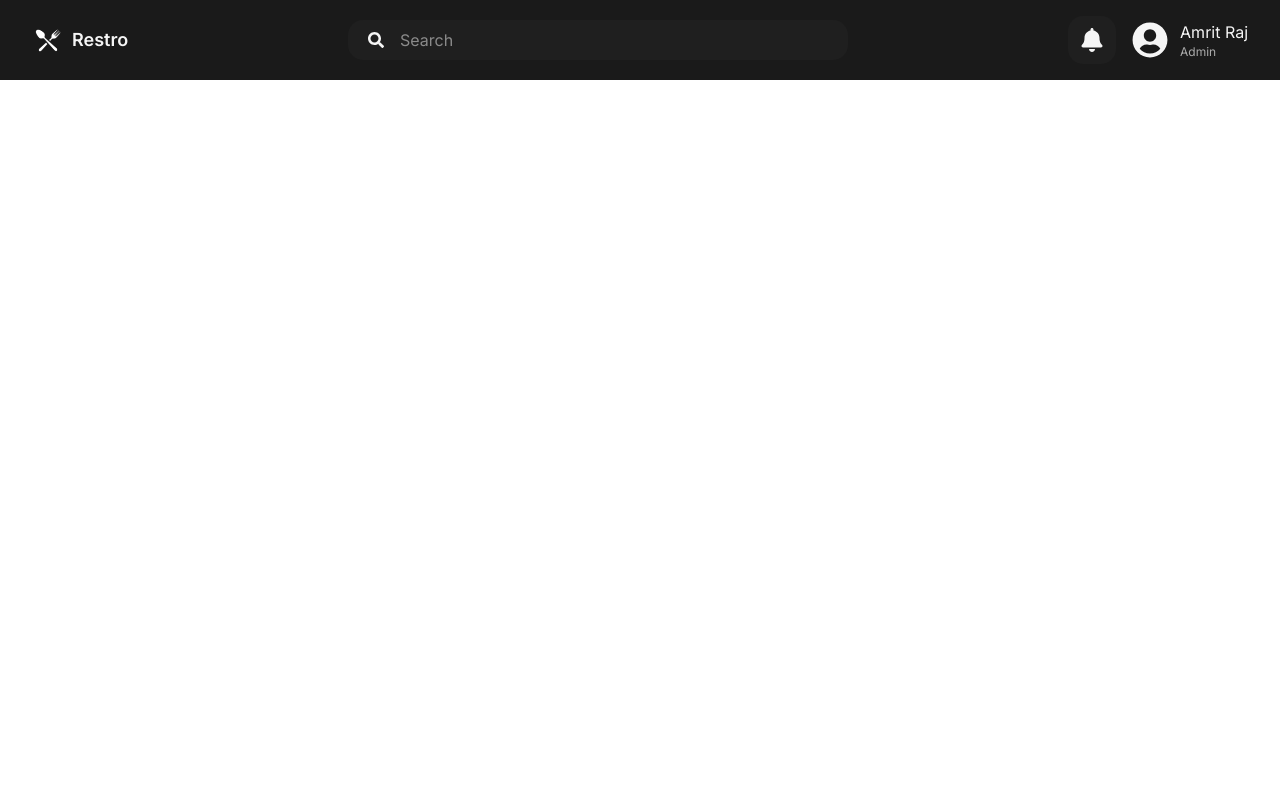
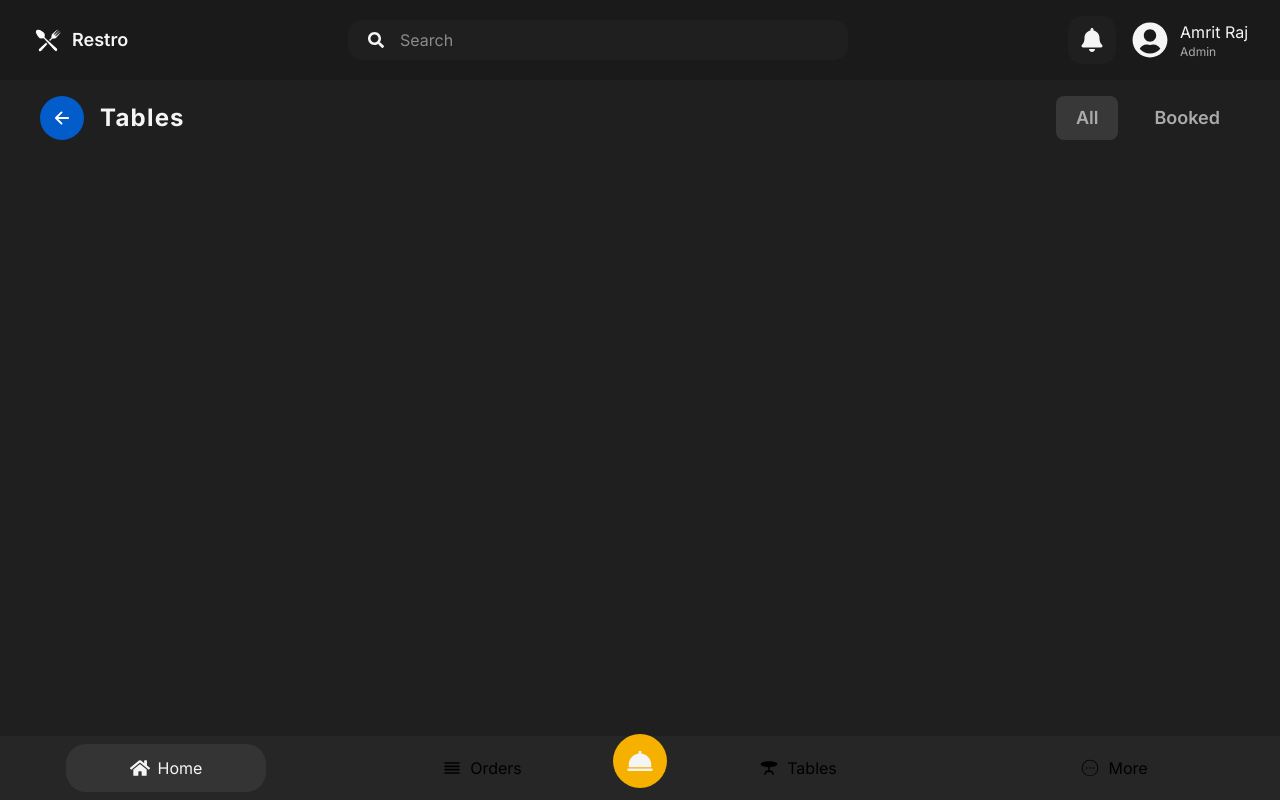
Before and after one commit to Sugavanesh17/POS_system, a React (Vite) app in the folder frontend/: page /tables in a window 1280 px wide. Built offline with nearby package versions, Linux system fonts and the light colour scheme.

Commit message:
Table card updates

```diff
--- a/frontend/src/App.jsx
+++ b/frontend/src/App.jsx
@@ -1,6 +1,7 @@
 import { BrowserRouter as Router, Routes, Route } from 'react-router-dom';
 import {Home, Auth, Orders} from './pages';
 import Header from './components/shared/Header';
+import Tables from './pages/Tables';
 function App() {
   return (
     <>
@@ -10,6 +11,7 @@
           <Route path="/" element={<Home />} />
           <Route path="/auth" element={<Auth />} />
           <Route path="/orders" element={<Orders />} />
+          <Route path="/tables" element={<Tables />} />
         </Routes>
       </Router>
     </>
--- /dev/null
+++ b/frontend/src/components/tables/TableCard.jsx
@@ -0,0 +1,11 @@
+import React from 'react'
+
+const TableCard = () => {
+  return (
+    <div>
+
+    </div>
+  )
+}
+
+export default TableCard
--- /dev/null
+++ b/frontend/src/pages/Tables.jsx
@@ -0,0 +1,45 @@
+import React from "react";
+import BottomNav from "../components/shared/BottomNav";
+import BackButton from "../components/shared/BackButton";
+import TableCard from "../components/tables/TableCard";
+import { useState } from "react";
+
+const Tables = () => {
+    const [status, setStatus] = useState("all");
+  return (
+    <section className="bg-[#1f1f1f] h-[calc(100vh-5rem)] overflow-hidden">
+      <div className="flex items-center justify-between px-10 py-4">
+        <div className="flex items-center gap-4">
+          <BackButton />
+          <h1 className="text-[#f5f5f5] text-2xl font-bold tracking-wider">
+            Tables
+          </h1>
+        </div>
+        <div className="flex items-center justify-around gap-4">
+          <button
+            onClick={() => setStatus("all")}
+            className={`text-[#ababab] text-lg ${
+              status === "all" && "bg-[#383838] rounded-lg px-5 py-2"
+            }  rounded-lg px-5 py-2 font-semibold`}
+          >
+            All
+          </button>
+          <button
+            onClick={() => setStatus("booked")}
+            className={`text-[#ababab] text-lg ${
+              status === "booked" && "bg-[#383838] rounded-lg px-5 py-2"
+            }  rounded-lg px-5 py-2 font-semibold`}
+          >
+            Booked
+          </button>
+        </div>
+      </div>
+      <div>
+        <TableCard />
+      </div>
+      <BottomNav />
+    </section>
+  );
+};
+
+export default Tables;
--- a/frontend/src/pages/index.js
+++ b/frontend/src/pages/index.js
@@ -1,3 +1,4 @@
 export {default as Home } from './Home.jsx'
 export {default as Auth } from './Auth.jsx'
 export {default as Orders } from './Orders.jsx'
+export {default as Tables } from './Tables.jsx'
```
